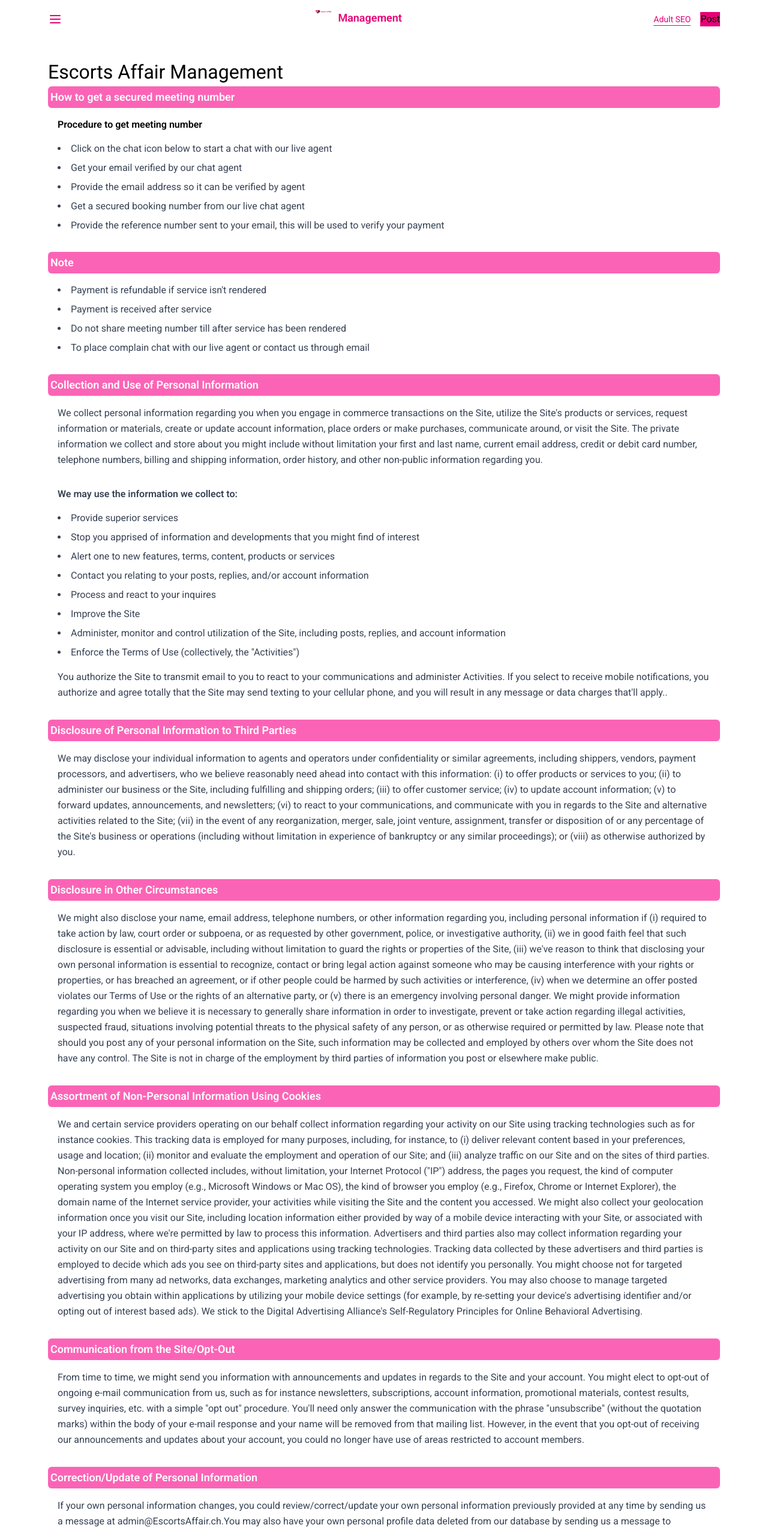
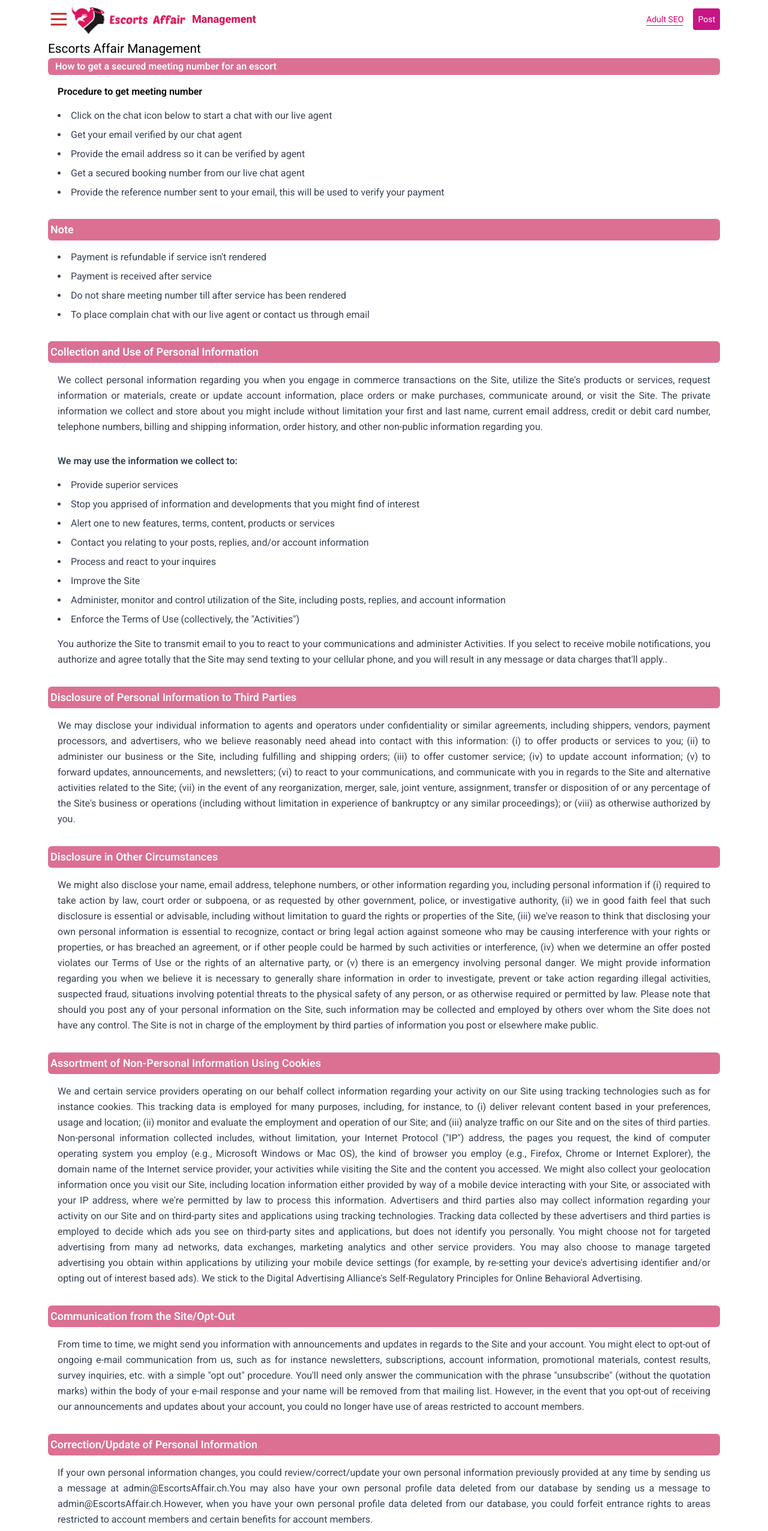
Before and after one commit to 0xidennis/Datingapp, a React (Vite) app: page / in a window 1280 px wide. Shown: the top 2553 px of the page at 60% size. Built offline with nearby package versions, Linux system fonts and the light colour scheme.

Commit message:
first commit

```diff
--- a/src/Component/Herosection/Hero.jsx
+++ b/src/Component/Herosection/Hero.jsx
@@ -5,17 +5,17 @@ const Hero = () => {
     <div div className="min-h-screen  bg-white">
 
          {/* Main Content */}
-      <main className="max-w-6xl container mx-auto px-4 py-6 md:py-8">
-      <h1 className="text-[2rem]">Escorts Affair Management</h1>
+      <main className="max-w-6xl container mx-auto px-4 py-6 md:py-8 mt-[-30px]">
+      <h1 className="text-[1.3rem] text-extrabold">Escorts Affair Management</h1>
           {/* Procedure Section */}
           <section className="mb-8">
-            <h2 className="mb-4 rounded-md bg-pink-400 p-1 text-lg font-semibold text-white">
-              How to get a secured meeting number
+            <h2 className="mb-4 rounded-md bg-[#db7093] p-0.5 text-[1rem] font-semibold text-white pl-3">
+            How to get a secured meeting number for an escort
             </h2>
             <div className="space-y-4 px-4">
               <h3 className="font-semibold">Procedure to get meeting number</h3>
-              <ul className="list-inside list-disc space-y-2 text-gray-700">
-                <li>Click on the chat icon below to start a chat with our live agent</li>
+              <ul className="list-inside list-disc space-y-2 text-gray-700 text-justify font-[10px]">
+                <li >Click on the chat icon below to start a chat with our live agent</li>
                 <li>Get your email verified by our chat agent</li>
                 <li>Provide the email address so it can be verified by agent</li>
                 <li>Get a secured booking number from our live chat agent</li>
@@ -26,9 +26,9 @@ const Hero = () => {
 
           {/* Note Section */}
           <section className="mb-8">
-            <h2 className="mb-4 rounded-md bg-pink-400 p-1 text-lg font-semibold text-white">Note</h2>
+            <h2 className="mb-4 rounded-md bg-[#db7093] p-1 text-lg font-semibold text-white">Note</h2>
             <div className="space-y-2 px-4 text-gray-700">
-              <ul className="list-inside list-disc space-y-2">
+              <ul className="list-inside list-disc space-y-2 text-justify">
                 <li>Payment is refundable if service isn't rendered</li>
                 <li>Payment is received after service</li>
                 <li>Do not share meeting number till after service has been rendered</li>
@@ -39,10 +39,10 @@ const Hero = () => {
 
           {/* Collection Section */}
           <section className="mb-8">
-            <h2 className="mb-4 rounded-md bg-pink-400 p-1 text-lg font-semibold text-white">
+            <h2 className="mb-4 rounded-md bg-[#db7093] p-1 text-lg font-semibold text-white">
               Collection and Use of Personal Information
             </h2>
-            <div className="space-y-4 px-4 text-gray-700">
+            <div className="space-y-4 px-4 text-gray-700 text-justify">
               <p className="leading-relaxed">
                 We collect personal information regarding you when you engage in commerce transactions on the Site,
                 utilize the Site's products or services, request information or materials, create or update account
@@ -65,18 +65,18 @@ const Hero = () => {
                 </li>
                 <li>Enforce the Terms of Use (collectively, the "Activities")</li>
               </ul>
-              <p className="leading-relaxed">You authorize the Site to transmit email to you to react to your communications and administer Activities. If you select to receive mobile notifications, you authorize and agree totally that the Site may send texting to your
+              <p className="leading-relaxed text-justify">You authorize the Site to transmit email to you to react to your communications and administer Activities. If you select to receive mobile notifications, you authorize and agree totally that the Site may send texting to your
                 cellular phone, and you will result in any message or data charges that'll apply..</p>
             </div>
           </section>
 
           {/* Disclosure Section */}
           <section className="mb-8">
-            <h2 className="mb-4 rounded-md bg-pink-400 p-1 text-lg font-semibold text-white">
+            <h2 className="mb-4 rounded-md bg-[#db7093] p-1 text-lg font-semibold text-white">
               Disclosure of Personal Information to Third Parties
             </h2>
             <div className="space-y-4 px-4 text-gray-700">
-              <p className="leading-relaxed">
+              <p className="leading-relaxed text-justify">
               We may disclose your individual information to agents and operators under confidentiality or
               similar agreements, including shippers, vendors, payment processors, and advertisers, who we
               believe reasonably need ahead into contact with this information: (i) to offer products or
@@ -93,11 +93,11 @@ const Hero = () => {
           </section>
           {/* Disclosure Section */}
           <section className="mb-8">
-            <h2 className="mb-4 rounded-md bg-pink-400 p-1 text-lg font-semibold text-white">
+            <h2 className="mb-4 rounded-md bg-[#db7093] p-1 text-lg font-semibold text-white">
             Disclosure in Other Circumstances
             </h2>
             <div className="space-y-4 px-4 text-gray-700">
-              <p className="leading-relaxed">
+              <p className="leading-relaxed text-justify">
               We might also disclose your name, email address,
               telephone numbers, or other information regarding you,
               including personal information if (i) required to take action by law,
@@ -127,11 +127,11 @@ const Hero = () => {
           </section>
           {/* Disclosure Section */}
           <section className="mb-8">
-            <h2 className="mb-4 rounded-md bg-pink-400 p-1 text-lg font-semibold text-white">
+            <h2 className="mb-4 rounded-md bg-[#db7093] p-1 text-lg font-semibold text-white">
             Assortment of Non-Personal Information Using Cookies
             </h2>
             <div className="space-y-4 px-4 text-gray-700">
-              <p className="leading-relaxed">
+              <p className="leading-relaxed text-justify">
               We and certain service providers operating on our behalf collect information
               regarding your activity on our Site using tracking technologies such as for
               instance cookies. This tracking data is employed for many purposes, including,
@@ -162,11 +162,11 @@ const Hero = () => {
           </section>
           {/* Disclosure Section */}
           <section className="mb-8">
-            <h2 className="mb-4 rounded-md bg-pink-400 p-1 text-lg font-semibold text-white">
+            <h2 className="mb-4 rounded-md bg-[#db7093] p-1 text-lg font-semibold text-white">
             Communication from the Site/Opt-Out
             </h2>
             <div className="space-y-4 px-4 text-gray-700">
-              <p className="leading-relaxed">
+              <p className="leading-relaxed text-justify">
               From time to time, we might send you information with announcements and
               updates in regards to the Site and your account. You might elect to opt-out
               of ongoing e-mail communication from us, such as for instance newsletters,
@@ -184,11 +184,11 @@ const Hero = () => {
           </section>
           {/* Disclosure Section */}
           <section className="mb-8">
-            <h2 className="mb-4 rounded-md bg-pink-400 p-1 text-lg font-semibold text-white">
+            <h2 className="mb-4 rounded-md bg-[#db7093] p-1 text-lg font-semibold text-white">
             Correction/Update of Personal Information
             </h2>
             <div className="space-y-4 px-4 text-gray-700">
-              <p className="leading-relaxed">
+              <p className="leading-relaxed text-justify">
               If your own personal information changes, you could review/correct/update your own personal
               information previously provided at any time by sending us a message at
               admin@EscortsAffair.ch.You may also have your own personal profile data deleted from our
@@ -201,7 +201,7 @@ const Hero = () => {
           </section>
           {/* Disclosure Section */}
           <section className="mb-8">
-            <h2 className="mb-4 rounded-md bg-pink-400 p-1 text-lg font-semibold text-white">
+            <h2 className="mb-4 rounded-md bg-[#db7093] p-1 text-lg font-semibold text-white">
             Contact Us:
             </h2>
             <div className="space-y-4 px-4 text-gray-700">
@@ -212,11 +212,11 @@ const Hero = () => {
           </section>
           {/* Disclosure Section */}
           <section className="mb-8">
-            <h2 className="mb-4 rounded-md bg-pink-400 p-1 text-lg font-semibold text-white">
+            <h2 className="mb-4 rounded-md bg-[#db7093] p-1 text-lg font-semibold text-white">
             Children
             </h2>
             <div className="space-y-4 px-4 text-gray-700">
-              <p className="leading-relaxed">
+              <p className="leading-relaxed text-justify">
               The Site is not intended for children under the age of 13 nor does the Site knowingly
               collect personal information from children under 13. The Site doesn't orient this Site
               toward children or target them as an audience, nor does it screen them from utilising the
@@ -228,11 +228,11 @@ const Hero = () => {
           </section>
           {/* Disclosure Section */}
           <section className="mb-8">
-            <h2 className="mb-4 rounded-md bg-pink-400 p-1 text-lg font-semibold text-white">
+            <h2 className="mb-4 rounded-md bg-[#db7093] p-1 text-lg font-semibold text-white">
             Links to Other sites
             </h2>
             <div className="space-y-4 px-4 text-gray-700">
-              <p className="leading-relaxed">
+              <p className="leading-relaxed text-justify">
               This Site provides links and pointers to The websites maintained by other organizations.
                Site provides these links as a convenience to users, but it doesn't operate, control or
                endorse such sites. The Site also disclaims any responsibility for the info on those sites
@@ -243,11 +243,11 @@ const Hero = () => {
           </section>
           {/* Disclosure Section */}
           <section className="mb-8">
-            <h2 className="mb-4 rounded-md bg-pink-400 p-1 text-lg font-semibold text-white">
+            <h2 className="mb-4 rounded-md bg-[#db7093] p-1 text-lg font-semibold text-white">
             E-Commerce and Our Secure Server
             </h2>
             <div className="space-y-4 px-4 text-gray-700">
-              <p className="leading-relaxed">
+              <p className="leading-relaxed text-justify">
               We recognize that storing data in a safe manner is important. We store personal information
               using industry standard, reasonable and technically feasible, physical, technical and
               administrative safeguards against foreseeable risks, such as for example unauthorized access.
@@ -266,11 +266,11 @@ const Hero = () => {
           </section>
           {/* Disclosure Section */}
           <section className="mb-8">
-            <h2 className="mb-4 rounded-md bg-pink-400 p-1 text-lg font-semibold text-white">
+            <h2 className="mb-4 rounded-md bg-[#db7093] p-1 text-lg font-semibold text-white">
             Policy Changes and Acceptance
             </h2>
             <div className="space-y-4 px-4 text-gray-700">
-              <p className="leading-relaxed">
+              <p className="leading-relaxed text-justify">
               The Privacy Policy might be revised from time to time as we add new features and services, as laws change,
               and as industry privacy and security best practices evolve. We display a highly effective date
               on top of the left corner of the Privacy Policy so that it is likely to be easier for you
@@ -287,11 +287,11 @@ const Hero = () => {
           </section>
           {/* Disclosure Section */}
           <section className="mb-8">
-            <h2 className="mb-4 rounded-md bg-pink-400 p-1 text-lg font-semibold text-white">
+            <h2 className="mb-4 rounded-md bg-[#db7093] p-1 text-lg font-semibold text-white">
             More Questions?
             </h2>
             <div className="space-y-4 px-4 text-gray-700">
-              <p className="leading-relaxed">
+              <p className="leading-relaxed text-justify">
               When you yourself have any questions about this Privacy Policy, e-mail them to
               support@EscortsAffair.com, and
               make sure to indicate the precise site you're visiting and the type of one's question
@@ -300,10 +300,10 @@ const Hero = () => {
             </div>
           </section>
       </main>
-        <div className="max-w-5xl mx-auto p-6 bg-white  rounded-lg">
-      <h2 className="text-xl font-bold mb-4">Finding the right escorts
+        <div className="max-w-5xl mx-auto p-6 bg-white  rounded-lg mt-[-50px]">
+      <h2 className="text-l font-semibold mb-4">Finding the right escorts
       </h2>
-      <p className="text-gray-700 mb-4">
+      <p className="text-gray-700 mb-4 text-justify">
       Every day, people are looking for companionship. They want someone to hang out with,
       chill and probably spend meaningful time together. Think of it: there are many ways to
       get people like this — escorts. You may hit someone up on social media, emails, or websites
@@ -318,10 +318,10 @@ const Hero = () => {
 
       </p>
 
-      <h2 className="text-xl font-bold mb-4">
+      <h2 className="text-l font-semibold mb-4">
         What we offer
         </h2>
-      <p className="text-gray-700 mb-4">
+      <p className="text-gray-700 mb-4 text-justify">
       It’s a whole new experience with EscortsAffair. There are no complications.
       It serves well whether you’re lonely
       or looking for someone to spend quality time with.
@@ -346,20 +346,20 @@ const Hero = () => {
       </p>
 
 
-      <h2 className="text-xl font-bold mb-4">Things to have in mind
+      <h2 className="text-l font-semibold mb-4">Things to have in mind
        </h2>
       <p className="text-gray-700 mb-4">
         There are two things to have in mind when working with girls:
 
       </p>
-      <ul className="list-disc list-inside text-gray-700">
+      <ul className="list-disc list-inside text-gray-700 text-justify">
         <li>First, note that clients and escorts spend time together in exchange
           for payment — not sex or anything — just time only.</li>
         <li>Secondly, you probably are accessing these local ads because you stay within the region.
           Taking the next step by clicking through all depends on you.</li>
       </ul>
-      <h2 className="text-xl font-bold mb-4">Types of services</h2>
-      <p className="text-gray-700 mb-4">
+      <h2 className="text-l font-semibold mb-4">Types of services</h2>
+      <p className="text-gray-700 mb-4 text-justify">
       Escort services vary, depending on both the customers and personnel in the local ads. Keep in
       mind that knowing how to make
        your approach profoundly matters. Another thing is the agreed spot to meet.
@@ -369,33 +369,33 @@ const Hero = () => {
         know each other, right? Next thing; you’re planning on meeting. This is where the services come in, and they are as follows:
       </p>
 
-      <h2 className="text-xl font-bold mb-4">Outcall service</h2>
-      <p className="text-gray-700 mb-4">
+      <h2 className="text-l font-semibold mb-4">Outcall service</h2>
+      <p className="text-gray-700 mb-4 text-justify">
       After an escort agent posts an ad, say, you clicked through to communicate with
       someone that attracts you. You then ask if she would like to come over. If she s
       ays yes, then you are the host, and she’s rendering an out-call service.
 
       </p>
 
-      <h2 className="text-xl font-bold mb-4">Incall service</h2>
-      <p className="text-gray-700 mb-4">
+      <h2 className="text-l font-semibold mb-4">Incall service</h2>
+      <p className="text-gray-700 mb-4 text-justify">
       It’s the other way round here. Your companion may feel the need to stay in his/her location
       because of some reason. Hence, you have no other option than to do the visiting. It may be a
       bar, hotel, lounge, or amusement park. If your consort
       decides the location, and you have to go over to her side, it’s called an incall service.
       </p>
 
-      <h2 className="text-xl font-bold mb-4">Specialties</h2>
-      <p className="text-gray-700 mb-4">
+      <h2 className="text-l font-semibold mb-4">Specialties</h2>
+      <p className="text-gray-700 mb-4 text-justify">
         It is essential to know how this works. Who knows what your expectations are?
         Maybe you need a companion just to talk things out and ease the burden in your mind.
         Or perhaps, you’re looking to meet new friends — local ads can help know residents around your region.
       </p>
-      <p className="text-gray-700 mb-4">
+      <p className="text-gray-700 mb-4 text-justify">
         If at all you want to spend quality time with your company, you need not worry.
         Our website helps in the following areas:
       </p>
-      <ul className="list-disc list-inside text-gray-700">
+      <ul className="list-disc list-inside text-gray-700 text-justify">
         <li>Maintaining interpersonal relationships with clients.</li>
         <li>Surfing and acquiring useful information for emergency use.</li>
         <li>Communicating with external individuals, people outside the organization.
@@ -407,13 +407,13 @@ const Hero = () => {
             is using what works and eliminating what doesn’t. We will continue to maintain
             the same approach towards an appointment.</li>
       </ul>
-      <h2 className="text-xl font-bold mb-4">What are the traits to find in display ads?</h2>
-      <p className="text-gray-700 mb-4">
+      <h2 className="text-l font-semibold mb-4">What are the traits to find in display ads?</h2>
+      <p className="text-gray-700 mb-4 text-justify">
       A lot, to be precise. Here at EscortsAffair, you don’t just find random peers to match.
       Here are the traits to expect:
 
       </p>
-      <ul className="list-disc list-inside text-gray-700">
+      <ul className="list-disc list-inside text-gray-700 text-justify">
         <li>Clarity: Be sure to converse clearly with any of our assigned escorts.</li>
         <li>Oral expression: Get a sense of feeling when receiving a response from the peered personnel.</li>
         <li>Oral comprehension: this is one skill every escort must have — the ability to collect and
@@ -434,7 +434,7 @@ const Hero = () => {
       <p className="text-gray-700 mb-4">
         Website functions
       </p>
-      <p className="text-gray-700 mb-4">
+      <p className="text-gray-700 mb-4 text-justify">
       This site allows agents to post photos and videos of young and mostly independent
        individuals looking to socialize. No doubt, people need companionship. Some go through
        depression; others need advice or someone for an event. This platform created spaces for
@@ -444,7 +444,7 @@ const Hero = () => {
       <p className="text-gray-700 mb-4">
       Conclusion
       </p>
-      <p className="text-gray-700 mb-4">
+      <p className="text-gray-700 mb-4 text-justify">
       EscortsAffair remains a top-notch escort directory, and it offers tons of satisfactory services.
       Companionship can never go sideways with us. Look in our list of local ads to select your preference. Guess what?
       You have hundreds of them to choose from, so choose your favorite while they are available.
--- a/src/Static/Header.jsx
+++ b/src/Static/Header.jsx
@@ -1,5 +1,5 @@
 import { Menu } from "lucide-react"
-import logo from '../assets/logo.png'
+import logo from '../assets/logo2.png'
 import Sidebar from "../Component/Siderbar/Sidebar";
 import React, { useState } from "react";
 
@@ -14,23 +14,23 @@ const Header = () => {
       <div className="container flex h-16 items-center justify-between px-4">
         {/* Mobile Menu Button */}
         <button className="lg:flex " aria-label="Open menu"  onClick={toggleSidebar}>
-          <Menu className="h-6 w-6 text-pink-600" />
+          <Menu className="h-10 w-9 text-[#c12525]" />
         </button>
          <Sidebar isOpen={isOpen} toggleSidebar={toggleSidebar}/>
         {/* Logo */}
-        <div className="flex items-start gap-2 ">
-          <div className="h-8 w-8">
+        <div className="top-10 mt-36 flex items-start gap-2 justify-center  mr-auto ">
+          <div className="h-49 w-49">
           <img src={logo} alt="EscortManagerment.affairs" className="w-full h-auto"/>
           </div>
-          <span className="text-lg font-semibold text-pink-600"> Management</span>
+          <span className="text-lg font-extrabold text-[#db1159] mt-3"> Management</span>
         </div>
 
         {/* Right side navigation */}
         <div className="flex items-center gap-4">
-          <button href="/adult-seo" className=" lg:grid border-b text-sm text-pink-600 hover:text-pink-700 md:block">
+          <button href="/adult-seo" className="lg:grid border-b text-sm text-pink-600 hover:text-pink-700 md:0rder-2">
             Adult SEO
           </button>
-          <button variant="default" className="bg-pink-600 hover:bg-pink-700">
+          <button variant="default" className="bg-[#C71585] hover:bg-blue-700 p-2 text-[#fff] text-sm rounded-[4px]">
             Post
           </button>
         </div>
```
Also changed, not shown: src/Component/Siderbar/Sidebar.jsx (+5 -5 lines), src/Component/Siderbar/Siderbar.css (added), src/assets/logo2.png (added).
